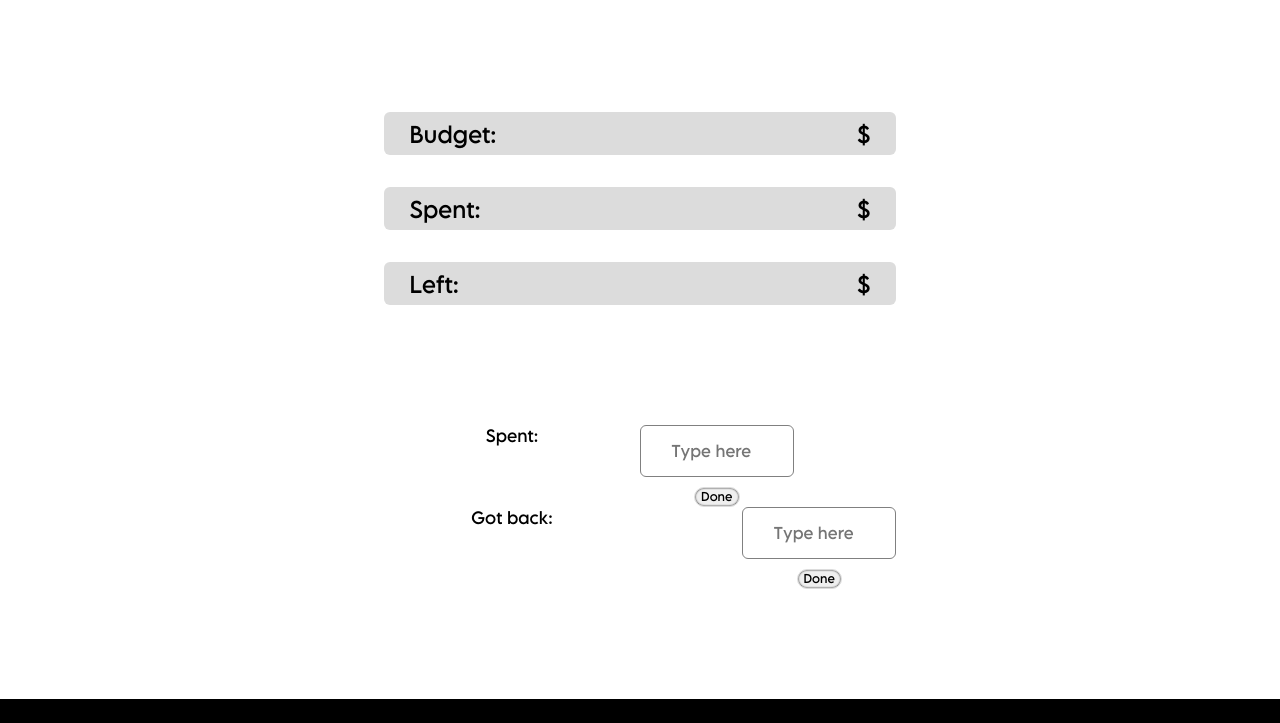
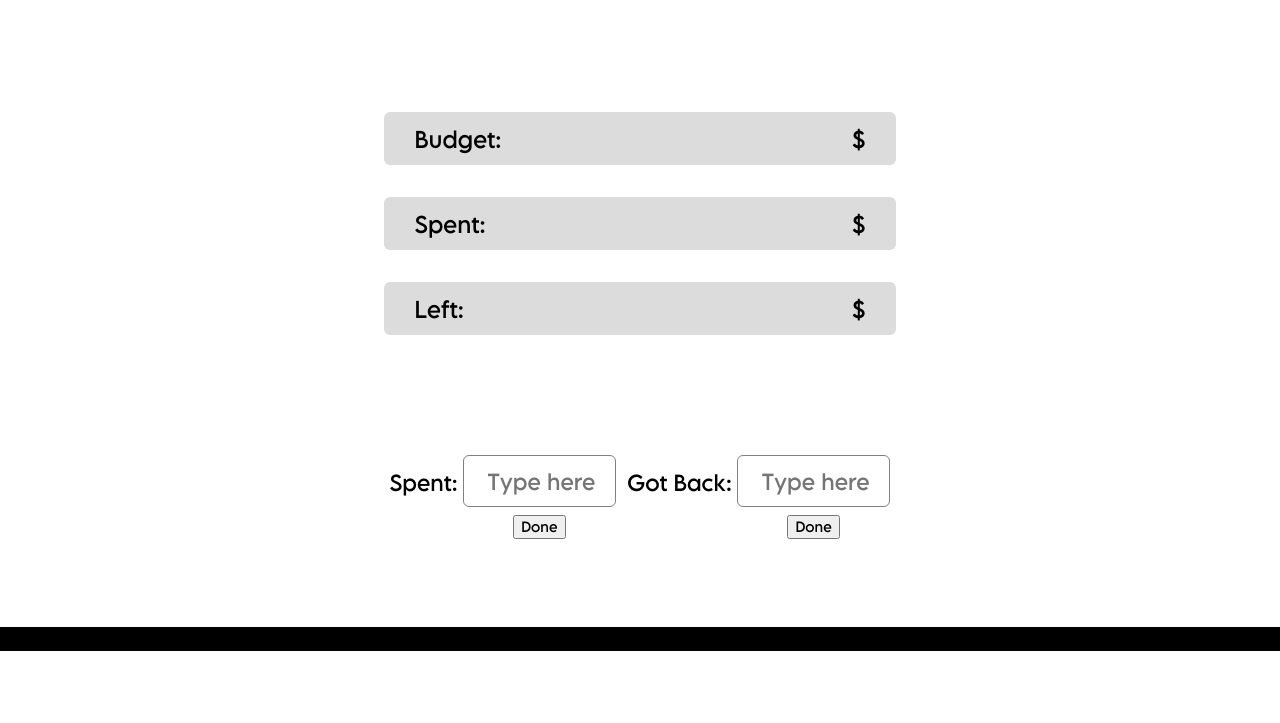
Before and after one commit to smmgomes/SimplyBudget, a plain HTML site: page IndividualLog/individualLog.html in a window 1280 px wide. Shown: the part 126-849 px from the top of the page. After the commit the page ends 800 px from the top, so only its background shows below. Drawn offline with nearby package versions, Linux system fonts and the light colour scheme.

Commit message:
Updated Frontend

```diff
--- a/IndividualLog/individualLog.css
+++ b/IndividualLog/individualLog.css
@@ -4,7 +4,6 @@ body {
 
 .logTitle {
   text-align: center;
-  font-family: lemon_milk;
   font-size: 1.5rem;
   font-weight: 100;
   background-color: rgb(220, 220, 220);
@@ -14,7 +13,6 @@ body {
   display: flex;
   justify-content: center;
   align-items: center;
-  font-family: lemon_milk;
   font-size: 1.4vw;
   background-color: black;
   color: white;
@@ -25,14 +23,14 @@ body {
   display: grid;
   width: 40%;
   grid-template-columns: 1fr;
-  font-family: lemon_milk;
   font-size: 1.5rem;
   row-gap: 2rem;
 }
 
-.bslContainer {
-  display: grid;
-  grid-template-columns: 1fr 1fr;
+.tableRow {
+  display: flex;
+  flex-direction: row;
+  padding: 5px;
   background-color: rgb(220, 220, 220);
   width: 100%;
   border-radius: 6px;
@@ -44,25 +42,60 @@ body {
   font-size: 1.7vw;
 }
 
+.bslLeft {
+  margin-left: 2vw;
+}
+.bslRight {
+  margin-right: 2vw;
+}
+
 .wholeStuff {
   padding-top: 15vh;
 }
 
-.forInputs {
-  display: grid;
-  grid-template-columns: 1fr 1fr;
+.inputsContainer {
+  display: flex;
+  flex-direction: row;
+  width: 40%;
+  margin-top: 15vh;
 }
 
-.inputss {
-  padding-top: 15vh;
-  width: 40%;
+.gotBackContainer,
+.spentContainer {
+  display: flex;
+  flex-direction: row;
+  gap: 5px;
+  text-align: center;
 }
 
-#spent,
-#gotback {
+.spentInput,
+.gotBackInput {
+  border-radius: 6px;
+  border: 1px solid grey;
+  padding-left: 6px;
+  font-size: 2vh;
+  margin-bottom: 1vh;
+}
+
+#Spent,
+#GotBack {
   width: 12vw;
   height: 6.5vh;
-  font-family: lemon_milk;
-  font-size: 1.2vw;
+  font-size: 1.3em;
   text-align: center;
 }
+
+label[for="Spent"],
+label[for="gotBack"] {
+  font-size: 1.3em;
+  margin-top: 1.5vh;
+}
+
+input[type="number"]::-webkit-inner-spin-button,
+input[type="number"]::-webkit-outer-spin-button {
+  -webkit-appearance: none;
+}
+
+input[type="number"] {
+  -moz-appearance: textfield;
+}
--- a/IndividualLog/individualLog.html
+++ b/IndividualLog/individualLog.html
@@ -17,117 +17,46 @@
     <h1 id="title" class="logTitle" style="font-size: 1.5vw"></h1>
     <div class="wholeStuff">
       <div class="mainStuff">
-        <div class="bslContainer">
-          <div class="bsl" style="padding-left: 2vw; margin-left: 0">
-            Budget:
-          </div>
-          <div
-            id="budget"
-            class="bsl"
-            style="padding-right: 2vw; margin-right: 0"
-          >
-            $
-          </div>
+        <div class="tableRow">
+          <span class="bsl bslLeft">Budget:</span>
+          <span id="budget" class="bsl bslRight">$</span>
         </div>
-        <div class="bslContainer">
-          <div class="bsl" style="padding-left: 2vw; margin-left: 0">
-            Spent:
-          </div>
-          <div
-            id="spent_value"
-            class="bsl"
-            style="padding-right: 2vw; margin-right: 0"
-          >
-            $
-          </div>
+        <div class="tableRow">
+          <div class="bsl bslLeft">Spent:</div>
+          <div id="spent_value" class="bsl bslRight">$</div>
         </div>
-        <div class="bslContainer">
-          <div class="bsl" style="padding-left: 2vw; margin-left: 0">Left:</div>
-          <div
-            id="left"
-            class="bsl"
-            style="padding-right: 2vw; margin-right: 0"
-          >
-            $
-          </div>
+        <div class="tableRow">
+          <div class="bsl bslLeft">Left:</div>
+          <div id="left" class="bsl bslRight">$</div>
         </div>
       </div>
     </div>
-    <div class="inputss">
-      <div class="forInputs">
-        <p style="font-size: 2vh">
-          <label
-            for="spent"
-            style="margin-left: 0; display: flex; flex-direction: column"
-            >Spent:</label
-          >
-        </p>
-        <label
-          for="spent"
-          style="margin-left: 0; display: flex; flex-direction: column"
-          ><input
-            style="
-              border-radius: 6px;
-              border: 1px solid grey;
-              padding-left: 6px;
-            "
-            type="number"
-            step=".01"
-            id="spent"
+    <div class="inputsContainer">
+      <div class="spentContainer">
+        <label for="Spent">Spent:</label>
+        <div style="display: flex; flex-direction: column">
+          <input
+            type="text"
+            id="Spent"
+            class="spentInput"
             placeholder="Type here"
           />
-          <button
-            type="submit"
-            style="
-              cursor: pointer;
-              margin-top: 10px;
-              border: 1px solid rgb(220, 220, 220);
-              box-shadow: inset 0px 0px 2px;
-              border-radius: 10px;
-              font-size: 0.9vw;
-            "
-          >
-            Done
-          </button></label
-        >
-        <p style="font-size: 2vh">
-          <label
-            for="gotback"
-            style="margin-right: 0; display: flex; flex-direction: column"
-            >Got back:</label
-          >
-        </p>
-        <label
-          for="gotback"
-          style="margin-right: 0; display: flex; flex-direction: column"
-          ><input
-            style="
-              border-radius: 6px;
-              border: 1px solid grey;
-              padding-left: 6px;
-            "
-            type="number"
-            step=".01"
-            id="gotback"
+          <button>Done</button>
+        </div>
+      </div>
+      <div class="gotBackContainer">
+        <label for="gotBack">Got Back:</label>
+        <div style="display: flex; flex-direction: column">
+          <input
+            type="text"
+            id="GotBack"
+            class="gotBackInput"
             placeholder="Type here"
           />
-          <button
-            type="submit"
-            style="
-              cursor: pointer;
-              margin-top: 10px;
-              border: 1px solid rgb(220, 220, 220);
-              box-shadow: inset 0px 0px 2px;
-              border-radius: 10px;
-              font-size: 0.9vw;
-            "
-          >
-            Done
-          </button></label
-        >
+          <button>Done</button>
+        </div>
       </div>
     </div>
-    <br />
     <footer id="footer"></footer>
     <script src="https://cdn.jsdelivr.net/npm/axios/dist/axios.min.js"></script>
     <script src="individualLog.js"></script>
```
Also changed, not shown: Backend/models/savings.js (+4 -4 lines), Backend/app.js (indentation only), Budget/budget.css (indentation only).
